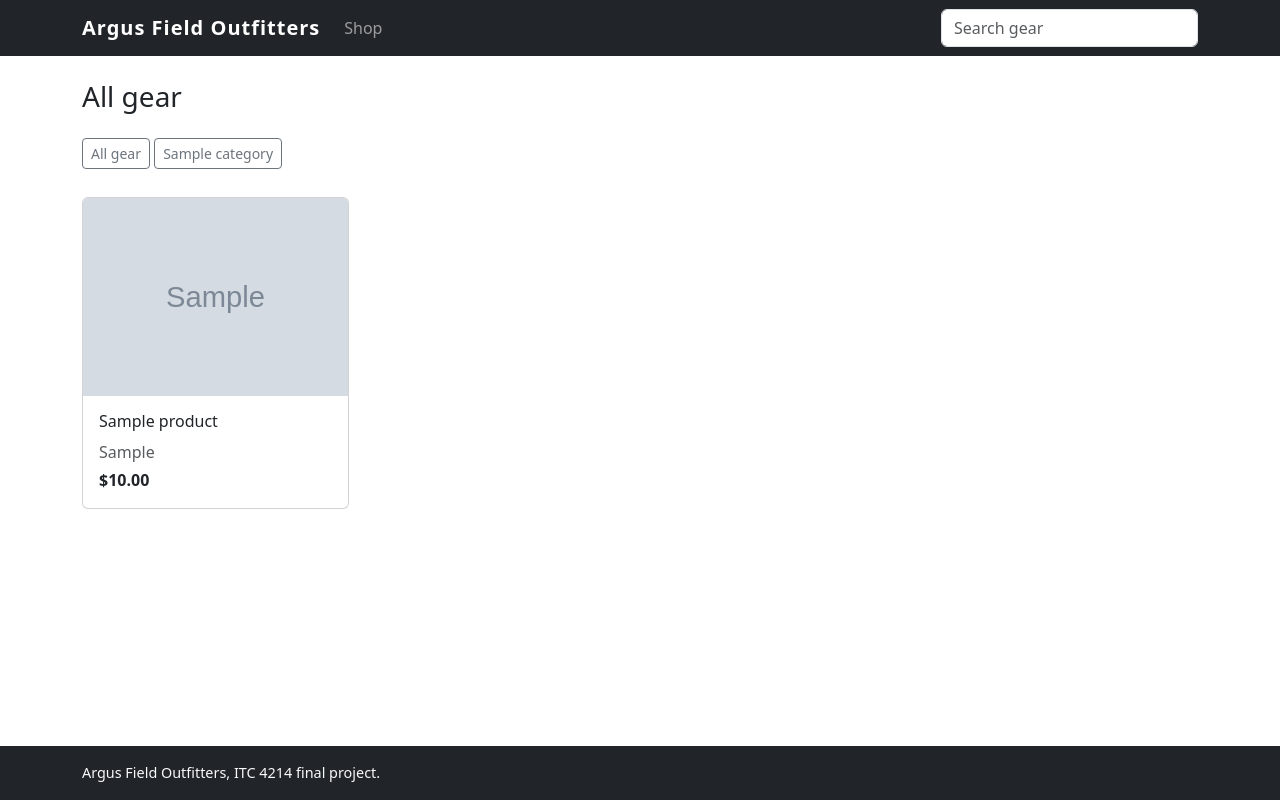
After one commit to retryoos/argus-field-outfitters, a Django app: page /products/ in a window 1280 px wide. The commit adds this page. Run offline with Django 5.2, Linux system fonts and the light colour scheme; tables that the repository leaves empty hold one stand-in row (values such as "Sample post"); grey boxes marked "Sample" are stand-in pictures.

Commit message:
Add product list and category pages

```diff
--- a/catalog/templates/catalog/index.html
+++ b/catalog/templates/catalog/index.html
@@ -7,6 +7,7 @@
     <h1 class="display-5">Argus Field Outfitters</h1>
     <p class="lead">Tactical and outdoor gear for the field.</p>
     <p class="text-muted">Apparel, packs, optics and lighting, camp equipment, and accessories.</p>
+    <a class="btn btn-dark btn-lg" href="{% url 'catalog:product_list' %}">Browse the gear</a>
 </section>
 
 <section class="row g-3">
--- /dev/null
+++ b/catalog/templates/catalog/product_list.html
@@ -0,0 +1,33 @@
+{% extends "base.html" %}
+
+{% block title %}{{ heading }}{% endblock %}
+
+{% block content %}
+<h1 class="h3 mb-4">{{ heading }}</h1>
+
+<div class="mb-4">
+    <a class="btn btn-sm btn-outline-secondary mb-1" href="{% url 'catalog:product_list' %}">All gear</a>
+    {% for category in categories %}
+        <a class="btn btn-sm btn-outline-secondary mb-1" href="{% url 'catalog:category_detail' category.slug %}">{{ category.name }}</a>
+    {% endfor %}
+</div>
+
+<div class="row g-3">
+    {% for product in products %}
+        <div class="col-6 col-md-4 col-lg-3">
+            <div class="card h-100">
+                {% if product.image %}
+                    <img src="{{ product.image.url }}" class="card-img-top" alt="{{ product.name }}">
+                {% endif %}
+                <div class="card-body">
+                    <h2 class="h6 card-title">{{ product.name }}</h2>
+                    <p class="card-text text-muted mb-1">{{ product.brand }}</p>
+                    <p class="card-text fw-semibold">${{ product.price }}</p>
+                </div>
+            </div>
+        </div>
+    {% empty %}
+        <p>No products to show yet.</p>
+    {% endfor %}
+</div>
+{% endblock %}
--- a/catalog/urls.py
+++ b/catalog/urls.py
@@ -6,4 +6,7 @@ app_name = 'catalog'
 
 urlpatterns = [
     path('', views.index, name='index'),
+    path('products/', views.product_list, name='product_list'),
+    path('category/<slug:slug>/', views.category_detail, name='category_detail'),
+    path('subcategory/<slug:slug>/', views.subcategory_detail, name='subcategory_detail'),
 ]
--- a/catalog/views.py
+++ b/catalog/views.py
@@ -1,5 +1,36 @@
-from django.shortcuts import render
+from django.shortcuts import get_object_or_404, render
+
+from .models import Category, Product, Subcategory
 
 
 def index(request):
     return render(request, 'catalog/index.html')
+
+
+def product_list(request):
+    products = Product.objects.all()
+    return render(request, 'catalog/product_list.html', {
+        'heading': 'All gear',
+        'products': products,
+        'categories': Category.objects.all(),
+    })
+
+
+def category_detail(request, slug):
+    category = get_object_or_404(Category, slug=slug)
+    products = Product.objects.filter(subcategory__category=category)
+    return render(request, 'catalog/product_list.html', {
+        'heading': category.name,
+        'products': products,
+        'categories': Category.objects.all(),
+    })
+
+
+def subcategory_detail(request, slug):
+    subcategory = get_object_or_404(Subcategory, slug=slug)
+    products = Product.objects.filter(subcategory=subcategory)
+    return render(request, 'catalog/product_list.html', {
+        'heading': subcategory.name,
+        'products': products,
+        'categories': Category.objects.all(),
+    })
--- a/templates/base.html
+++ b/templates/base.html
@@ -17,7 +17,10 @@
                 <span class="navbar-toggler-icon"></span>
             </button>
             <div class="collapse navbar-collapse" id="mainnav">
-                <form class="d-flex ms-auto" method="get" action="{% url 'catalog:index' %}" role="search">
+                <ul class="navbar-nav me-auto">
+                    <li class="nav-item"><a class="nav-link" href="{% url 'catalog:product_list' %}">Shop</a></li>
+                </ul>
+                <form class="d-flex" method="get" action="{% url 'catalog:index' %}" role="search">
                     <input class="form-control" type="search" name="q" placeholder="Search gear" aria-label="Search gear">
                 </form>
             </div>
```
